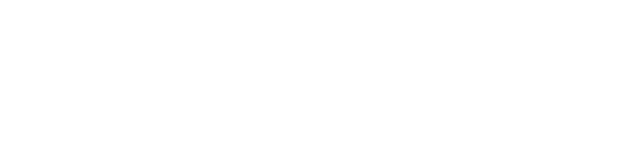
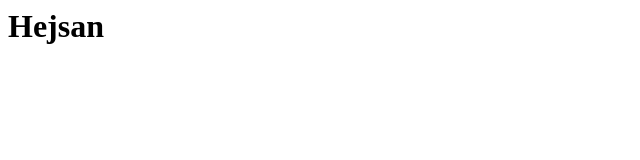
Before and after one commit to hadderaj/testarGiT, a plain HTML site: page src/index.html in a window 1280 px wide. Shown: the whole page, without its empty margins (0-640 px from the left). Drawn offline with Linux system fonts and the light colour scheme.

Commit message:
testar vs

```diff
--- a/src/index.html
+++ b/src/index.html
@@ -1 +1,8 @@
-<html lang="en"></html>
+<html lang="en">
+
+
+<h1>Hejsan</h1>
+
+
+
+</html>
```
